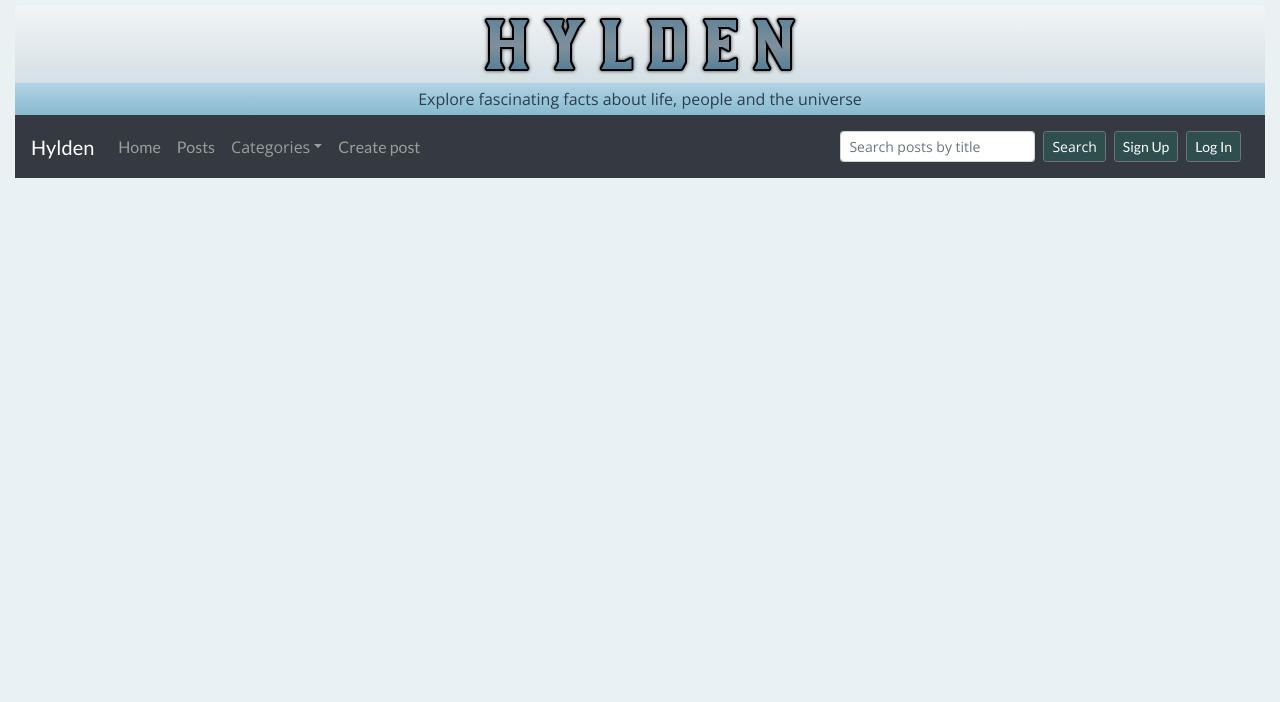
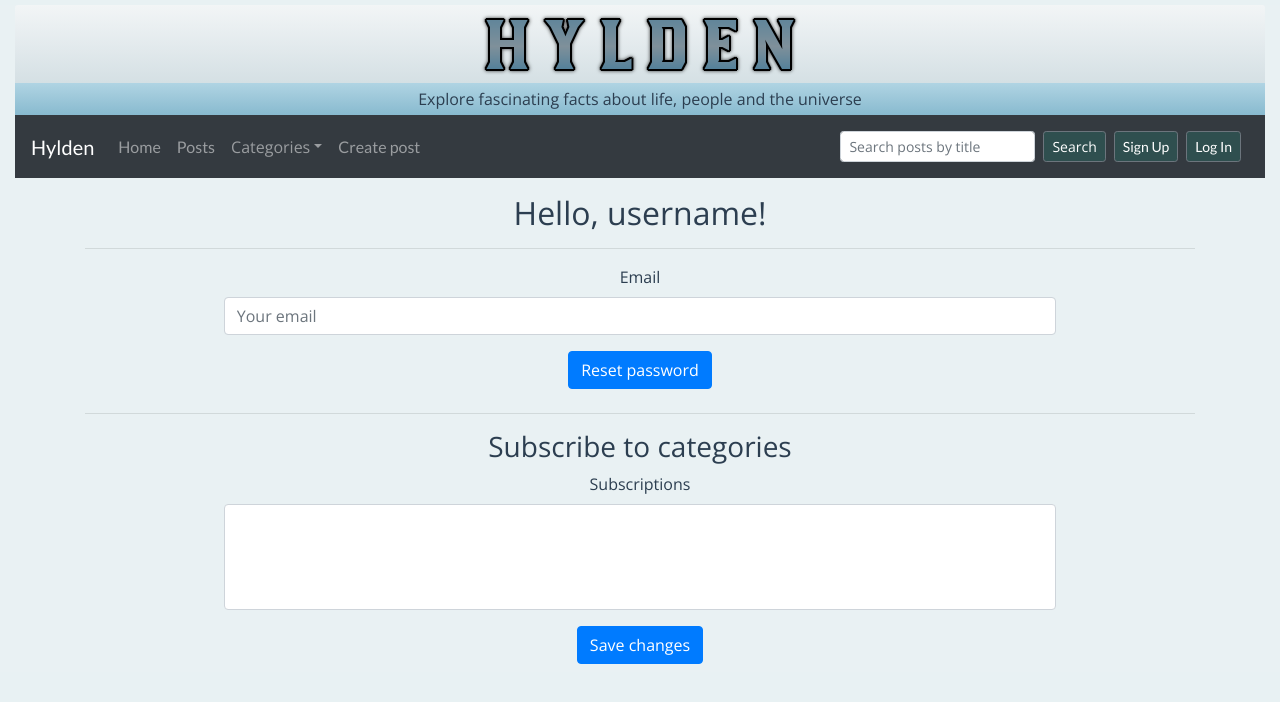
Before and after one commit to korpog/hylden-vue, a Vue app: page /user in a window 1280 px wide. Shown: the top 702 px of the page. Built offline with nearby package versions, Linux system fonts and the light colour scheme; no server answers.

Commit message:
added UserPage

```diff
--- a/src/APIService.js
+++ b/src/APIService.js
@@ -92,12 +92,12 @@ export class APIService {
 
   resetPassword(email) {
     const url = `${URL}/rest-auth/password/reset/`;
-    return axios.post(url, email)
+    return axios.post(url, email).catch(e => console.log(e));
   }
 
   changePassword(data) {
     const url = `${URL}/rest-auth/password/change/`;
-    return axios.post(url, data)
+    return axios.post(url, data);
   }
 
 }
--- a/src/components/Navbar.vue
+++ b/src/components/Navbar.vue
@@ -40,7 +40,7 @@
             <template slot="button-content">
               <b id="username">{{authUser}}</b>
             </template>
-            <b-dropdown-item href="#">Profile</b-dropdown-item>
+            <b-dropdown-item to="/user">Profile</b-dropdown-item>
             <b-dropdown-item @click="logout()">Logout</b-dropdown-item>
           </b-nav-item-dropdown>
         </b-navbar-nav>
--- a/src/components/Posts/PostItem.vue
+++ b/src/components/Posts/PostItem.vue
@@ -13,12 +13,14 @@
       >
         <p class="my-auto py-1">
           <b-link id="title" :to="{ name: 'post', params: { slug: slug }}">{{ title }}</b-link>
+          <span>
           <b-button size="sm" class="mx-1 edit-btn" @click="modalShow = !modalShow">
             <font-awesome-icon icon="pen"/>Edit
           </b-button>
           <b-button title="Delete this post" size="sm" class="mx-1 del-btn" @click="deletePost()">
             <font-awesome-icon icon="trash"/>
           </b-button>
+          </span>
         </p>
       </b-col>
     </b-row>
--- /dev/null
+++ b/src/components/User/UserPage.vue
@@ -0,0 +1,66 @@
+<template>
+  <b-container>
+    <b-row class="my-3 text-center">
+      <b-col>
+        <h2>Hello, username!</h2>
+        <hr>
+        <div>
+          <b-form class="w-75 mx-auto pb-2" @submit="resetPassword">
+            <b-form-group id="input-reset" label="Email" label-for="input-reset">
+              <b-form-input id="input-1" v-model="email" required placeholder="Your email"></b-form-input>
+            </b-form-group>
+            <b-button type="submit" variant="primary">Reset password</b-button>
+          </b-form>
+        </div>
+
+        <hr>
+        <h3>Subscribe to categories</h3>
+        <div>
+          <b-form class="w-75 mx-auto pb-2" @submit="saveSubs">
+            <b-form-group id="input-subs" label="Subscriptions" label-for="input-subs">
+              <b-form-select v-model="selectedCategories" :options="categories" multiple :select-size="4"></b-form-select>
+            </b-form-group>
+            <b-button type="submit" variant="primary">Save changes</b-button>
+          </b-form>
+        </div>
+      </b-col>
+    </b-row>
+  </b-container>
+</template>
+
+<script>
+import { APIService } from "../../APIService";
+
+const apiService = new APIService();
+export default {
+  name: "UserPage",
+  components: {},
+  data() {
+    return {
+      email: "",
+      categories: [],
+      selectedCategories: [],
+      userData: {}
+    };
+  },
+  methods: {
+    resetPassword() {
+      apiService.resetPassword("da");
+    },
+    getCategories() {
+      apiService.getCategories().then(data => {
+        this.categories = data.results.map(x => x.name);
+      });
+    },
+    saveSubs() {
+
+    }
+  },
+  mounted() {
+    this.getCategories();
+  }
+};
+</script>
+
+<style scoped>
+</style>
--- a/src/router.js
+++ b/src/router.js
@@ -6,6 +6,7 @@ import PostList from './components/Posts/PostList.vue'
 import PostCreate from './components/Posts/PostCreate.vue'
 import SignUp from './components/User/SignUp.vue'
 import LogIn from './components/User/LogIn.vue'
+import UserPage from './components/User/UserPage.vue'
 
 Vue.use(Router)
 
@@ -41,5 +42,10 @@ export default new Router({
       name: 'login',
       component: LogIn
     },
+    {
+      path: '/user',
+      name: 'user',
+      component: UserPage
+    },
   ]
 })
```
